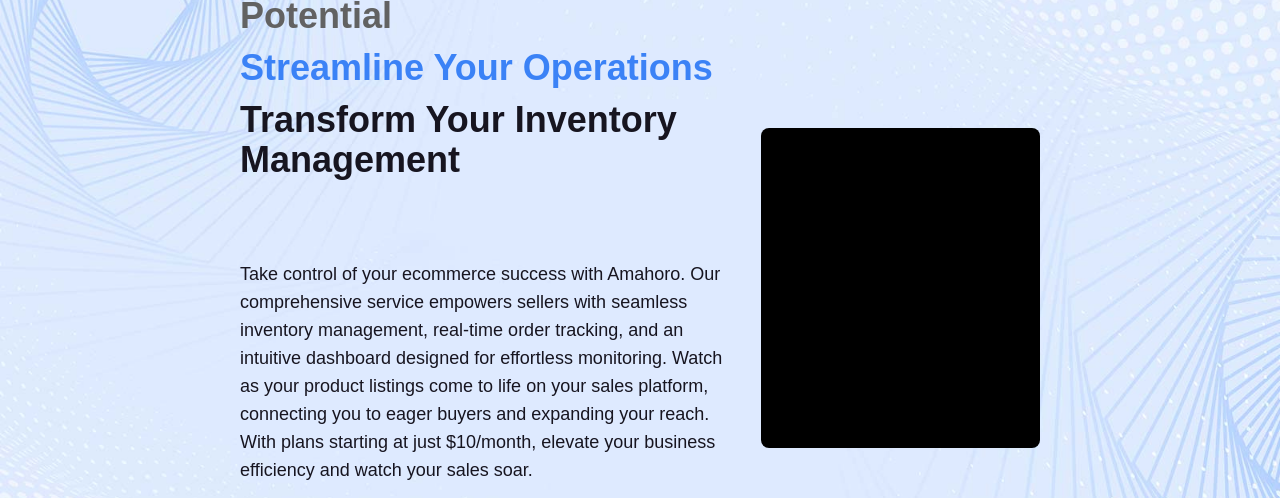
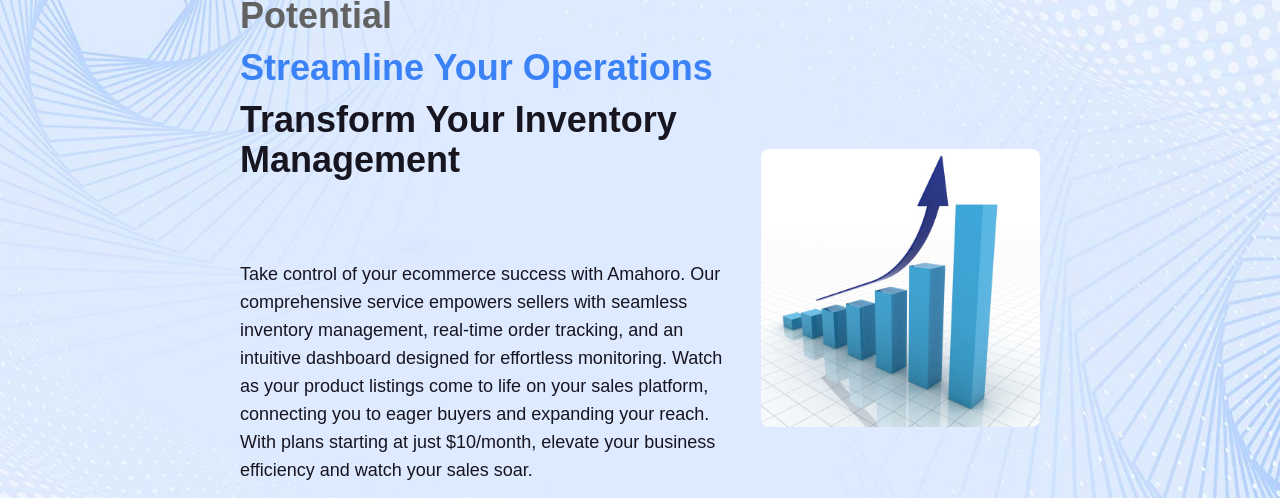
Before and after one commit to AKvng/amh-landing, a Next.js app: page / in a window 1280 px wide. Shown: the part 200-698 px from the top of the page. Built offline with nearby package versions, Linux system fonts and the light colour scheme.

Commit message:
update: image background updates

```diff
--- a/src/app/page.tsx
+++ b/src/app/page.tsx
@@ -172,7 +172,7 @@
           </div>
 
           {/* Section Image */}
-          <div className="hidden lg:block w-[2000px] bg-black h-80 rounded-lg"></div>
+          <div className="hidden lg:block w-[2000px] bg-[url(/growth.jpg)] bg-center bg-cover justify-center aspect-square rounded-lg"></div>
         </section>
       </div>
 
@@ -189,7 +189,7 @@
 
         {/* Features Section*/}
         <div className="mt-7 md:mt-8 lg:flex gap-x-3">
-          <div className="rounded-xl hidden lg:block bg-dark w-[30rem]"></div>
+          <div className="rounded-xl hidden lg:block bg-[url(/long-cart.jpg)] bg-center bg-cover w-[30rem]"></div>
           {/* Features */}
           <div className="flex gap-y-12 md:gap-y-16 sm:gap-4 md:gap-x-6 lg:gap-x-7 xl:gap-x-16 justify-around w-full flex-wrap">
             {features.map(
@@ -295,7 +295,7 @@
             </div>
             <div className="flex gap-x-4 ms-4">
               <FontAwesomeIcon className="text-green-500" icon={faCheck} />
-              <p className="mt-3 lg:mt-8">
+              <p>
                 Advanced Analytics Tools - Gain valuable insights to fine-tune
                 your sales strategies and drive measurable growth.
               </p>
@@ -310,7 +310,7 @@
             transform your ecommerce operations today
           </button>
         </div>
-        <div className="hidden lg:block bg-dark w-[50rem] h-[20rem] rounded-lg"></div>
+        <div className="hidden lg:block bg-[url(/happy-owner2.jpg)] bg-center bg-cover w-[50rem] h-[20rem] rounded-lg"></div>
       </section>
 
       <Footer />
```
